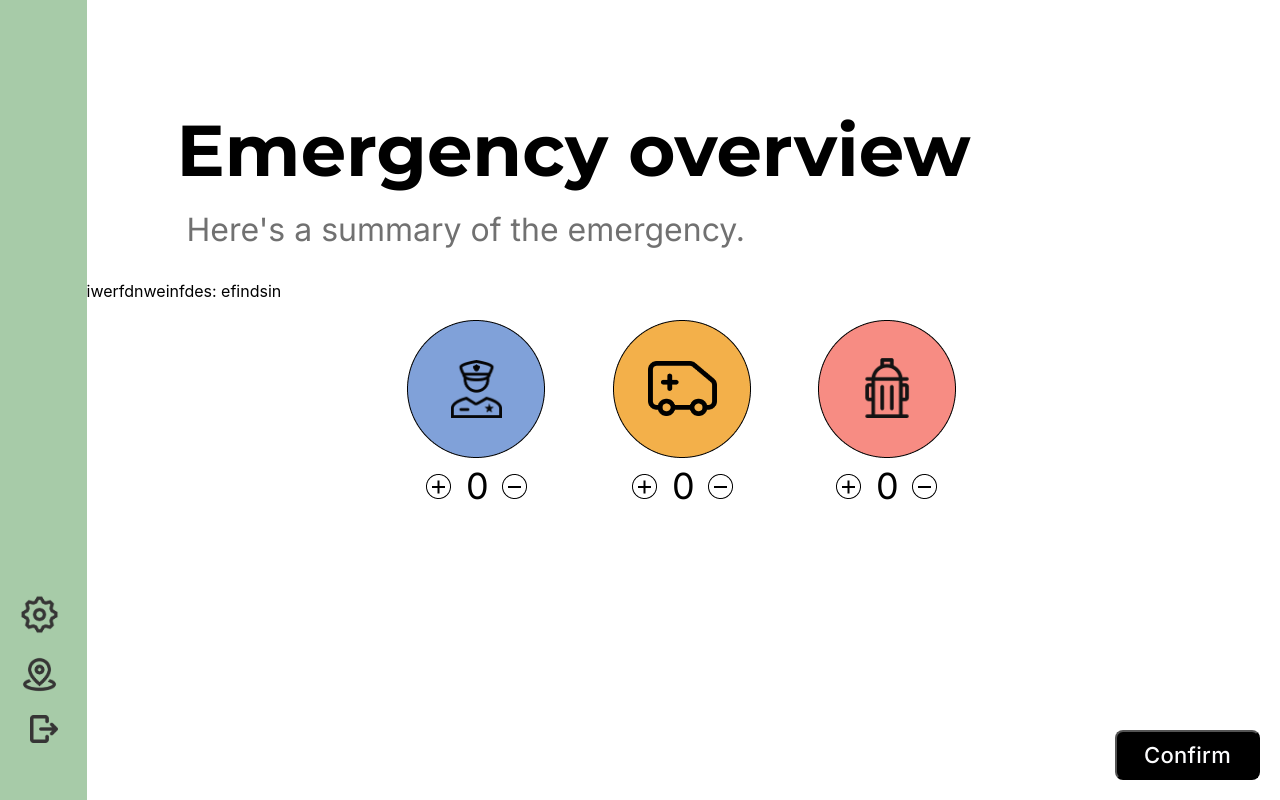
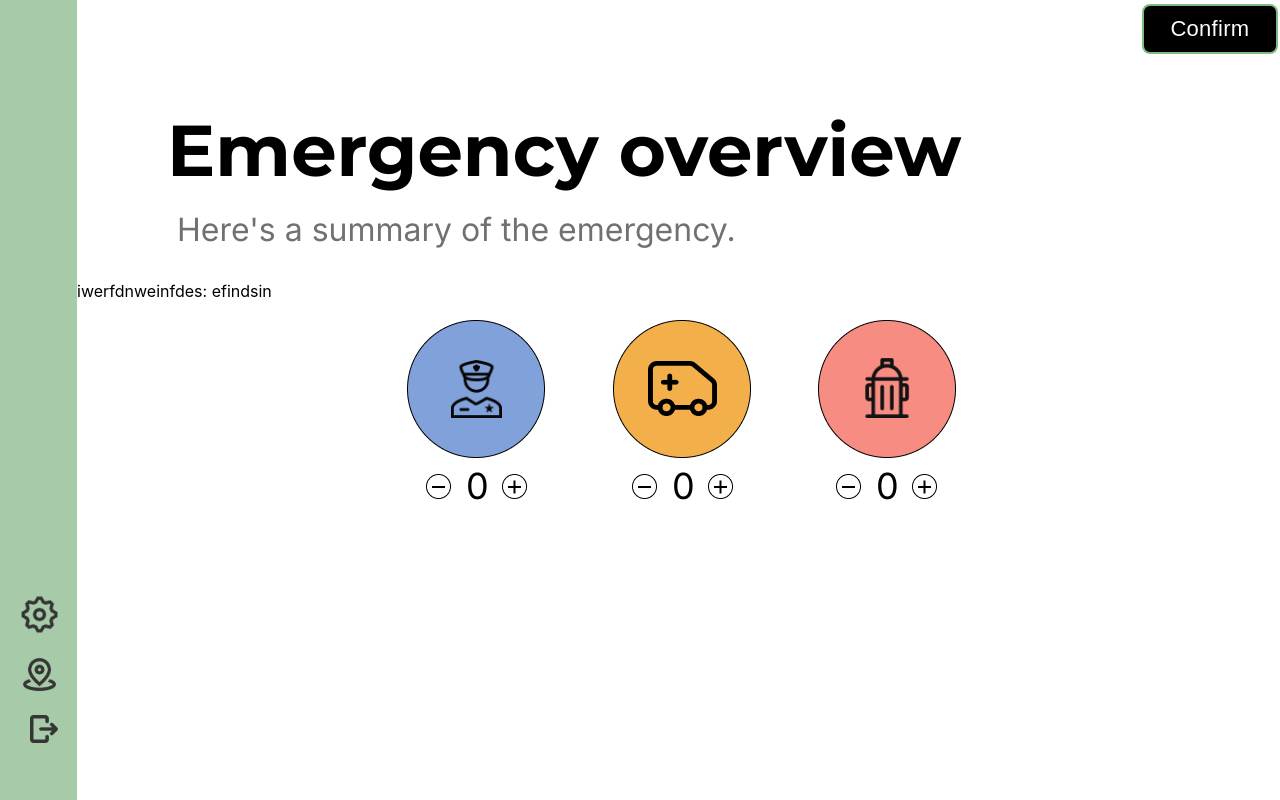
Before and after one commit to fiona-cai/Emergency-Services, a React (Create React App) app in the folder frontend/: page /overview in a window 1280 px wide. Built offline with nearby package versions, Linux system fonts and the light colour scheme; no server answers; the HTML template or start-up script is replaced by a standard one.

Commit message:
button works

```diff
--- a/frontend/src/App.css
+++ b/frontend/src/App.css
@@ -269,20 +269,29 @@ body{
   height: 192px;
 }
 
-.ButtonCta {
-  font-family: "Inter";
+.button {
+  background-color: #7EBD80; /* Green */
+  border: none;
+  color: black;
+  padding: 16px 32px;
+  text-align: center;
+  text-decoration: none;
+  display: inline-block;
+  font-size: 16px;
+  margin: 4px 2px;
+  transition-duration: 0.4s;
+  cursor: pointer;
 }
 
-.ButtonBase {
-  position: absolute;
-  bottom: 20px;
-  right: 20px;
+
+.button1 {
+  background-color: black;
+  color: white;
+  border: 2px solid #7EBD80;
+
 }
 
-.ButtonBase :hover {
-  background: #7EBD80;
+.button1:hover {
+  background-color: #7EBD80;
+  color: black;
 }
-
-.ButtonCta :hover {
-  background: #7EBD80;
-}
--- a/frontend/src/Overview.js
+++ b/frontend/src/Overview.js
@@ -8,8 +8,8 @@ import health from './ambulance.png';
 import red from './Ellipse 6.png';
 import fire from './hydrant.png';
 import yellow from './Ellipse 7.png';
-import add from './Group 698.png';
-import minus from './Group 699.png';
+import minus from './Group 698.png';
+import add from './Group 699.png';
 
 import exit from './exit.png';
 
@@ -50,8 +50,8 @@ function Overview({data}) {
               </div>
               </div>
             </div>
-            <button className="ButtonBase" style={{width: 145, height: 50, paddingLeft: 32, paddingRight: 32, paddingTop: 12, paddingBottom: 12, background: 'black', borderRadius: 8, overflow: 'hidden', justifyContent: 'center', alignItems: 'center', gap: 10, display: 'inline-flex'}}>
-              <div className="ButtonCta" style={{color: '#FCFCFD', fontSize: 22, fontWeight: '500', letterSpacing: 0.28, wordWrap: 'break-word'}}>Confirm</div>
+            <button className="button button1" style={{width: 145, height: 50, paddingLeft: 32, paddingRight: 32, paddingTop: 12, paddingBottom: 12, borderRadius: 8, overflow: 'hidden', justifyContent: 'center', alignItems: 'center', gap: 10, display: 'inline-flex'}}>
+              <div className="ButtonCta" style={{color: '#FCFCFD', fontSize: 22, fontWeight: '500', letterSpacing: 0.28, wordWrap: 'break-word', bottom: '20px', right: '20px'}}>Confirm</div>
             </button>
         </div>
         <img src={settings} alt="settings" className="settings"/>
```
